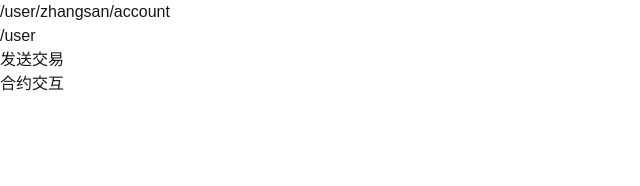
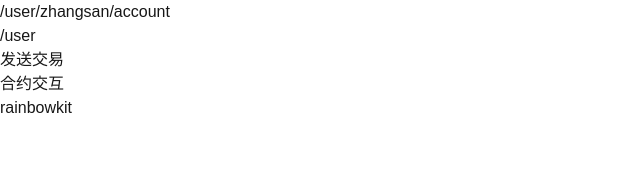
Before and after one commit to Cmingqiu/next-web3-test, a Next.js app: page / in a window 1280 px wide. Shown: the top 186 px of the page, without its empty margins (0-640 px from the left). Built offline with nearby package versions, Linux system fonts and the light colour scheme.

Commit message:
feat: 新增rainbowkit

```diff
--- a/package.json
+++ b/package.json
@@ -9,10 +9,14 @@
     "lint": "next lint"
   },
   "dependencies": {
+    "@rainbow-me/rainbowkit": "^2.2.4",
+    "@tanstack/react-query": "^5.67.1",
     "ethers": "^6.13.5",
     "next": "15.1.5",
     "react": "^19.0.0",
-    "react-dom": "^19.0.0"
+    "react-dom": "^19.0.0",
+    "viem": "2.x",
+    "wagmi": "^2.14.12"
   },
   "devDependencies": {
     "@eslint/eslintrc": "^3",
--- a/src/app/page.tsx
+++ b/src/app/page.tsx
@@ -43,6 +43,15 @@ export default function Home() {
             rel='noopener noreferrer'>
             合约交互
           </div>
+
+          <div
+            onClick={() => {
+              router.push('/rainbowkit');
+            }}
+            className='rounded-full border border-solid border-black/[.08] dark:border-white/[.145] transition-colors flex items-center justify-center hover:bg-[#f2f2f2] dark:hover:bg-[#1a1a1a] hover:border-transparent text-sm sm:text-base h-10 sm:h-12 px-4 sm:px-5 sm:min-w-44'
+            rel='noopener noreferrer'>
+            rainbowkit
+          </div>
         </div>
       </main>
     </div>
```
Also changed, not shown: src/app/rainbowkit/page.tsx (added, +28 -0 lines), src/app/rainbowkit/rainbowkit.config.ts (added), 1 other file (tests, documents, lock files or other folders).
